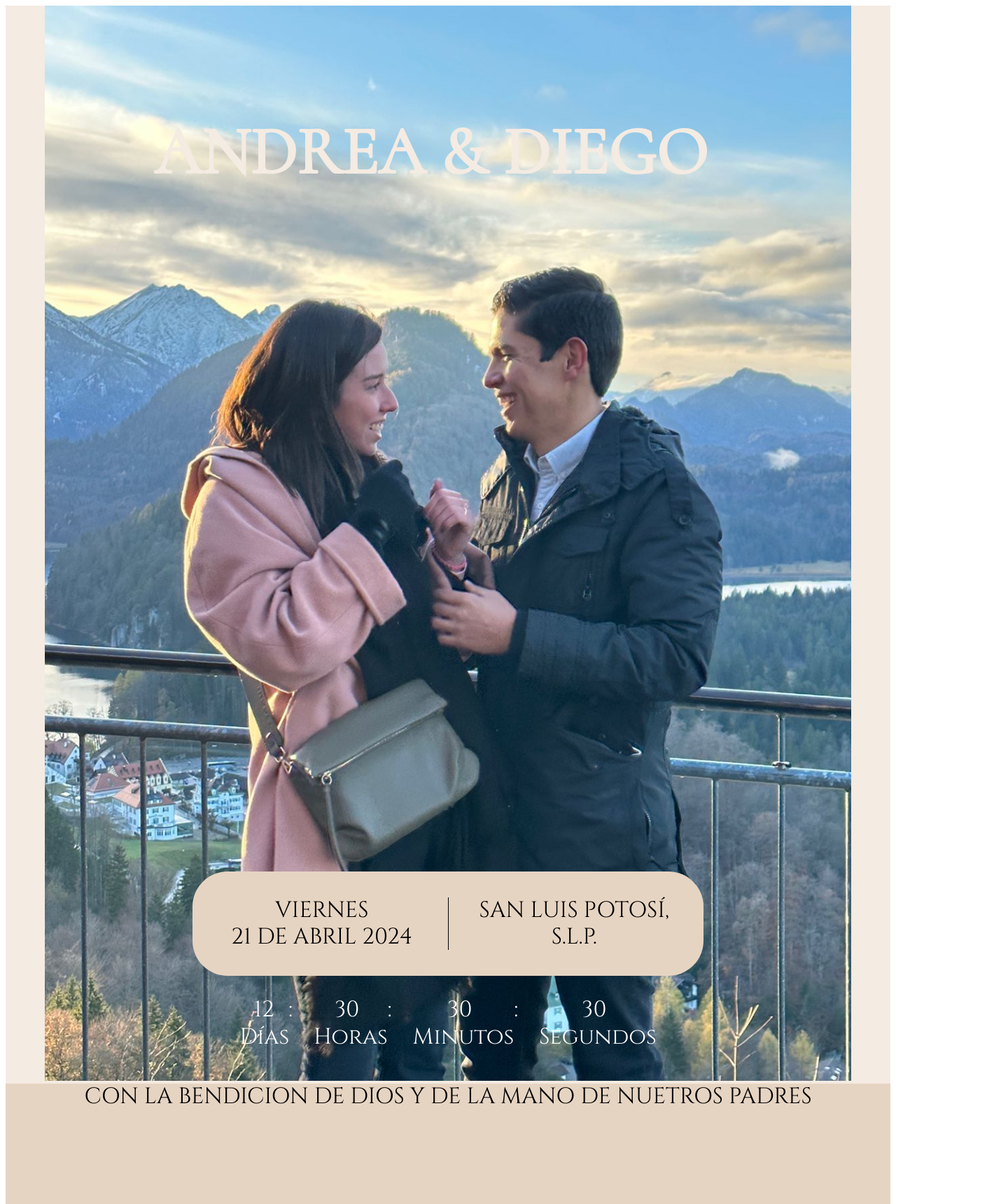
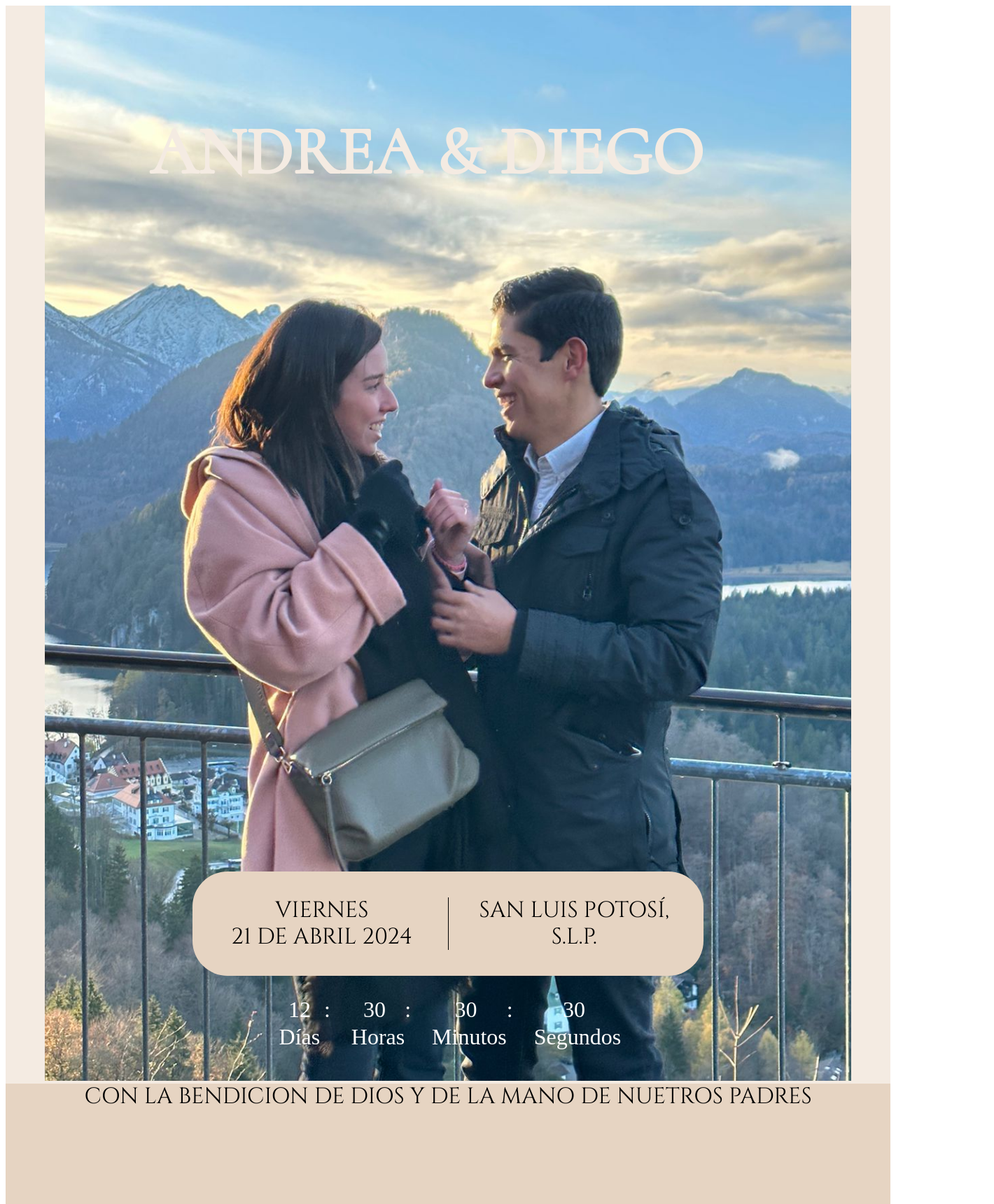
Before and after one commit to Duotech-Design/invitaciones, a React (Create React App) app: page /inicio in a window 1280 px wide. Shown: the top 1720 px of the page at 70% size, 1420 px wide, since content can reach past the window. Built offline with nearby package versions, Linux system fonts and the light colour scheme; a web font is replaced by a local one.

Commit message:
quitar el width del texto andrea y deigo

```diff
--- a/src/components/Inicio/Inicio.js
+++ b/src/components/Inicio/Inicio.js
@@ -15,12 +15,12 @@ const styles = {
   textTop: {
     position: "absolute",
     top: "10%", // Ajusta la posición vertical del texto "ANDREA & DIEGO"
-    left: "65%",
+    left: "52%",
     transform: "translateX(-50%)",
     display: "flex",
     displayDirection: "column",
     alignItems: "center",
-    width: "100%",
+    width: "75%",
     textAlign: "center",
     justifyContet: "center",
     color: theme.palette.primary.main,
--- a/src/theme.js
+++ b/src/theme.js
@@ -45,7 +45,7 @@ const theme = createTheme({
          // Color de texto negro
       },
       h4: {
-        fontFamily: "Cinzel, cursive",
+        fontFamily: "Quicksand",
         fontSize: `clamp(5px, 2.5vw, 2rem)`,
         fontWeight: 500,
         color: '#FFFFFF',
```
